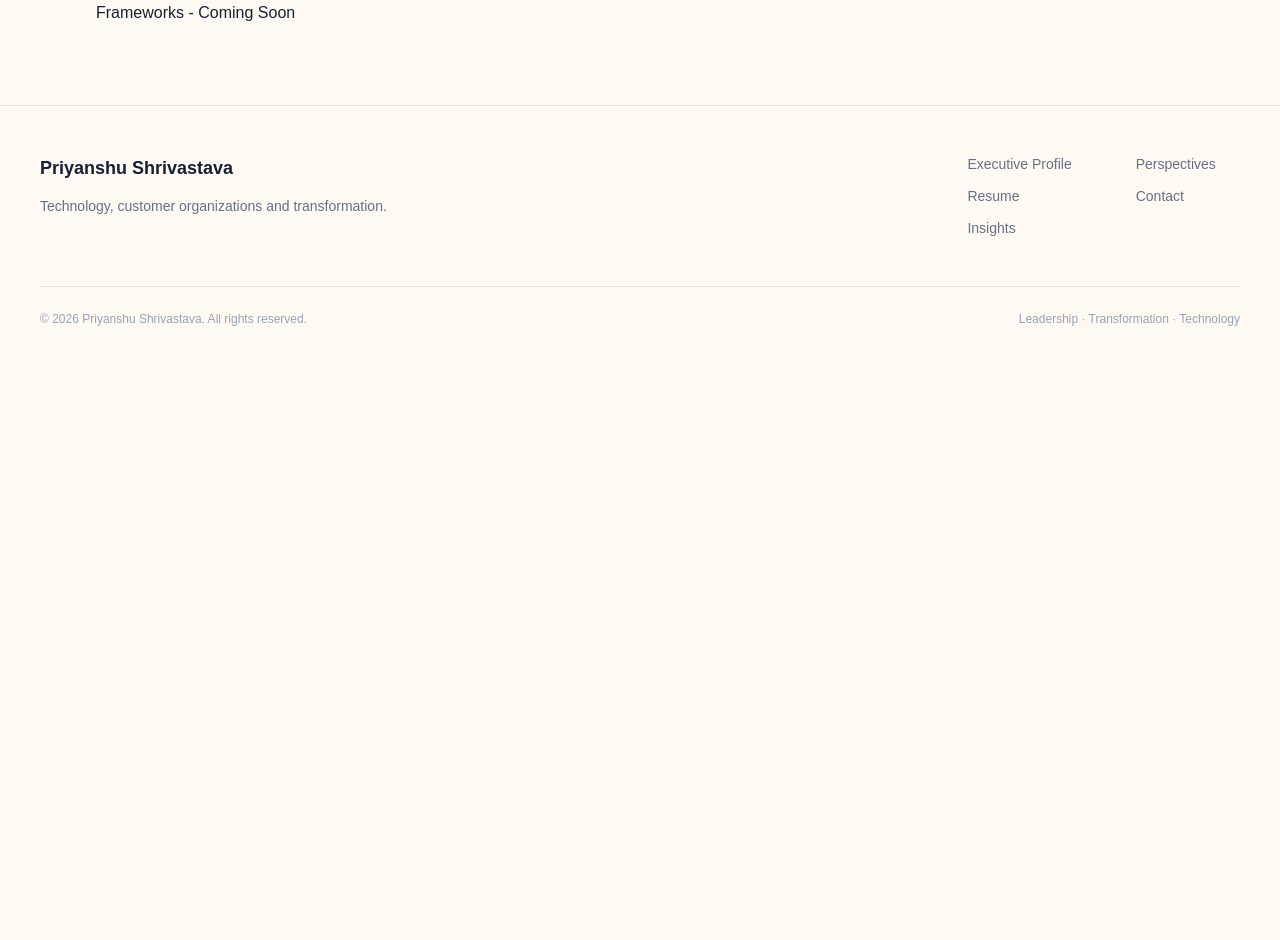
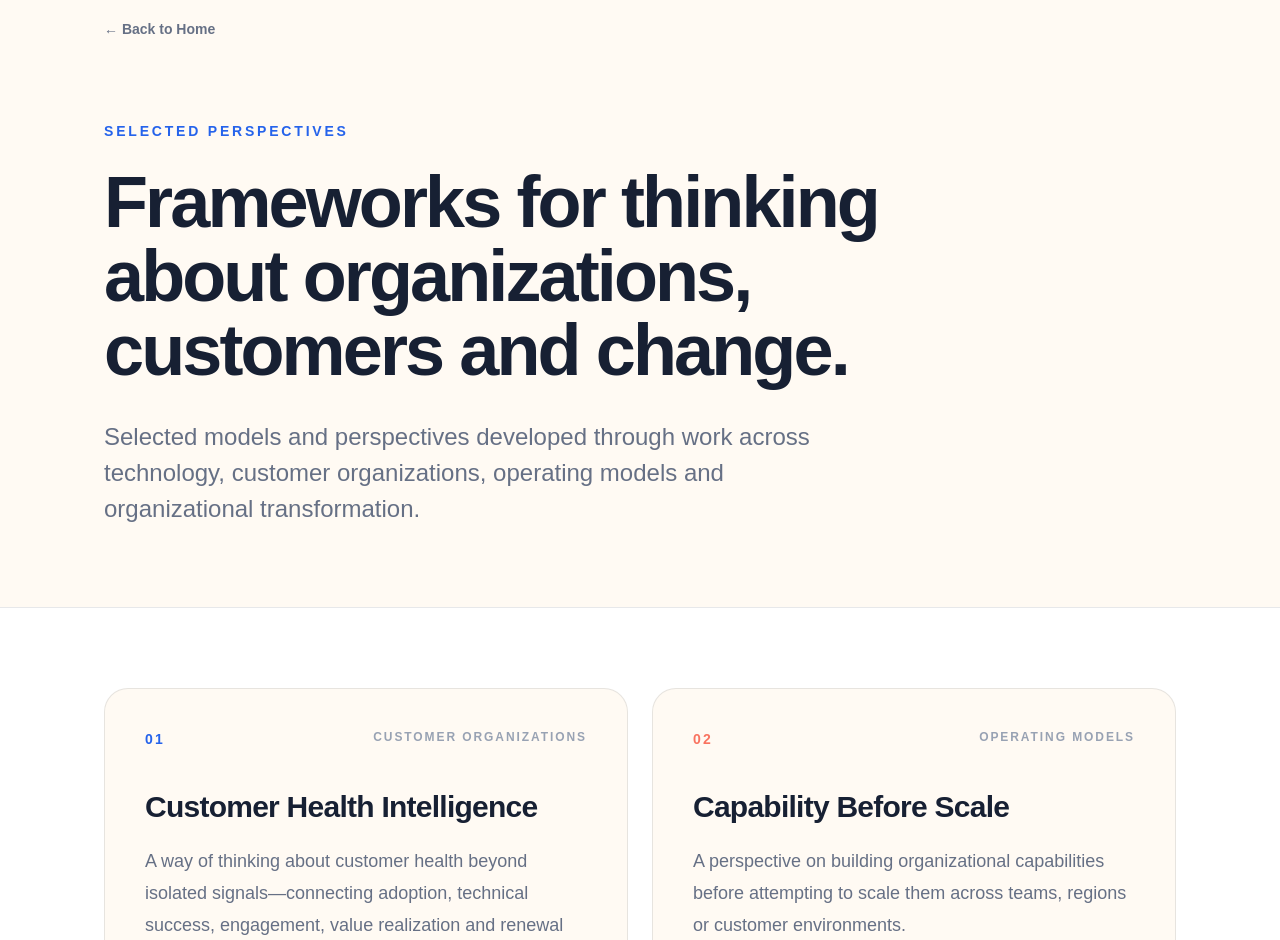
Before and after one commit to ps-leadership/executive-platform, a Next.js app: page /frameworks in a window 1280 px wide. Shown: the part 160-1100 px from the top of the page. Before the commit the page ends 800 px from the top, so only its background shows below. Built offline with nearby package versions, Linux system fonts and the light colour scheme.

Commit message:
Add selected perspectives framework page

```diff
--- a/app/frameworks/page.tsx
+++ b/app/frameworks/page.tsx
@@ -1,3 +1,171 @@
+import Link from "next/link";
+
+const frameworks = [
+  {
+    number: "01",
+    category: "CUSTOMER ORGANIZATIONS",
+    title: "Customer Health Intelligence",
+    description:
+      "A way of thinking about customer health beyond isolated signals—connecting adoption, technical success, engagement, value realization and renewal readiness.",
+    perspective:
+      "Customer health becomes more useful when it helps leaders understand where intervention can create the greatest customer and business impact.",
+    accent: "text-[#2563eb]",
+  },
+  {
+    number: "02",
+    category: "OPERATING MODELS",
+    title: "Capability Before Scale",
+    description:
+      "A perspective on building organizational capabilities before attempting to scale them across teams, regions or customer environments.",
+    perspective:
+      "Scaling a weak operating model only makes the underlying problem larger. The capability needs to work before the organization tries to multiply it.",
+    accent: "text-[#f97360]",
+  },
+  {
+    number: "03",
+    category: "TRANSFORMATION",
+    title: "Readiness Before Technology",
+    description:
+      "A framework for thinking about transformation through organizational readiness, leadership, culture, learning capacity and execution—not technology alone.",
+    perspective:
+      "Technology creates possibility. Organizational readiness determines whether that possibility becomes an outcome.",
+    accent: "text-[#b88900]",
+  },
+  {
+    number: "04",
+    category: "LEADERSHIP & SCALE",
+    title: "Build → Transform → Scale",
+    description:
+      "A leadership lens for understanding three different organizational problems: creating something new, changing something that exists, and scaling what has demonstrated value.",
+    perspective:
+      "The leadership approach should change depending on whether the organization is building, transforming or scaling.",
+    accent: "text-[#2563eb]",
+  },
+];
+
 export default function FrameworksPage() {
-  return <main className="mx-auto max-w-6xl px-8 py-20">Frameworks - Coming Soon</main>;
+  return (
+    <main className="min-h-screen bg-[#fffaf3]">
+
+      {/* Intro */}
+      <section className="mx-auto max-w-6xl px-8 pb-20 pt-20 md:px-10 md:pt-24">
+
+        <Link
+          href="/"
+          className="text-sm font-semibold text-[#667085] transition hover:text-[#2563eb]"
+        >
+          ← Back to Home
+        </Link>
+
+        <div className="mt-20 max-w-4xl">
+
+          <p className="text-sm font-semibold uppercase tracking-[0.2em] text-[#2563eb]">
+            Selected Perspectives
+          </p>
+
+          <h1 className="mt-6 text-5xl font-semibold leading-[1.03] tracking-[-0.04em] text-[#172033] md:text-7xl">
+            Frameworks for thinking about organizations, customers and change.
+          </h1>
+
+          <p className="mt-8 max-w-3xl text-xl leading-8 text-[#667085] md:text-2xl md:leading-9">
+            Selected models and perspectives developed through work across
+            technology, customer organizations, operating models and
+            organizational transformation.
+          </p>
+
+        </div>
+      </section>
+
+      {/* Frameworks */}
+      <section className="border-y border-[#172033]/10 bg-white">
+
+        <div className="mx-auto max-w-6xl px-8 py-20 md:px-10">
+
+          <div className="grid gap-6 md:grid-cols-2">
+
+            {frameworks.map((framework) => (
+              <article
+                key={framework.number}
+                className="rounded-3xl border border-[#172033]/10 bg-[#fffaf3] p-8 md:p-10"
+              >
+
+                <div className="flex items-start justify-between">
+
+                  <span
+                    className={`text-sm font-semibold tracking-[0.15em] ${framework.accent}`}
+                  >
+                    {framework.number}
+                  </span>
+
+                  <span className="text-xs font-semibold tracking-[0.16em] text-[#98a2b3]">
+                    {framework.category}
+                  </span>
+
+                </div>
+
+                <h2 className="mt-10 text-3xl font-semibold tracking-tight text-[#172033]">
+                  {framework.title}
+                </h2>
+
+                <p className="mt-5 text-lg leading-8 text-[#667085]">
+                  {framework.description}
+                </p>
+
+                <div className="mt-8 border-t border-[#172033]/10 pt-7">
+
+                  <p className="text-xs font-semibold uppercase tracking-[0.16em] text-[#667085]">
+                    Perspective
+                  </p>
+
+                  <p className="mt-3 leading-7 text-[#172033]">
+                    {framework.perspective}
+                  </p>
+
+                </div>
+
+              </article>
+            ))}
+
+          </div>
+
+        </div>
+      </section>
+
+      {/* Controlled Access */}
+      <section className="bg-[#fffaf3]">
+
+        <div className="mx-auto max-w-6xl px-8 py-20 md:px-10">
+
+          <div className="rounded-3xl bg-[#172033] p-8 text-white md:p-12">
+
+            <p className="text-sm font-semibold uppercase tracking-[0.2em] text-[#f4b942]">
+              Deeper Material
+            </p>
+
+            <h2 className="mt-5 max-w-3xl text-3xl font-semibold md:text-4xl">
+              Some of the work goes deeper than the public view.
+            </h2>
+
+            <p className="mt-5 max-w-3xl text-lg leading-8 text-white/65">
+              Detailed methodologies, operating mechanisms, implementation
+              guides and working artifacts are intentionally kept outside
+              the public layer. Selected material may be shared in the
+              context of relevant professional conversations.
+            </p>
+
+            <Link
+              href="/contact"
+              className="mt-8 inline-block rounded-full bg-white px-7 py-3.5 text-sm font-semibold text-[#172033] transition hover:bg-[#f4b942]"
+            >
+              Start a Conversation →
+            </Link>
+
+          </div>
+
+        </div>
+
+      </section>
+
+    </main>
+  );
 }
```
